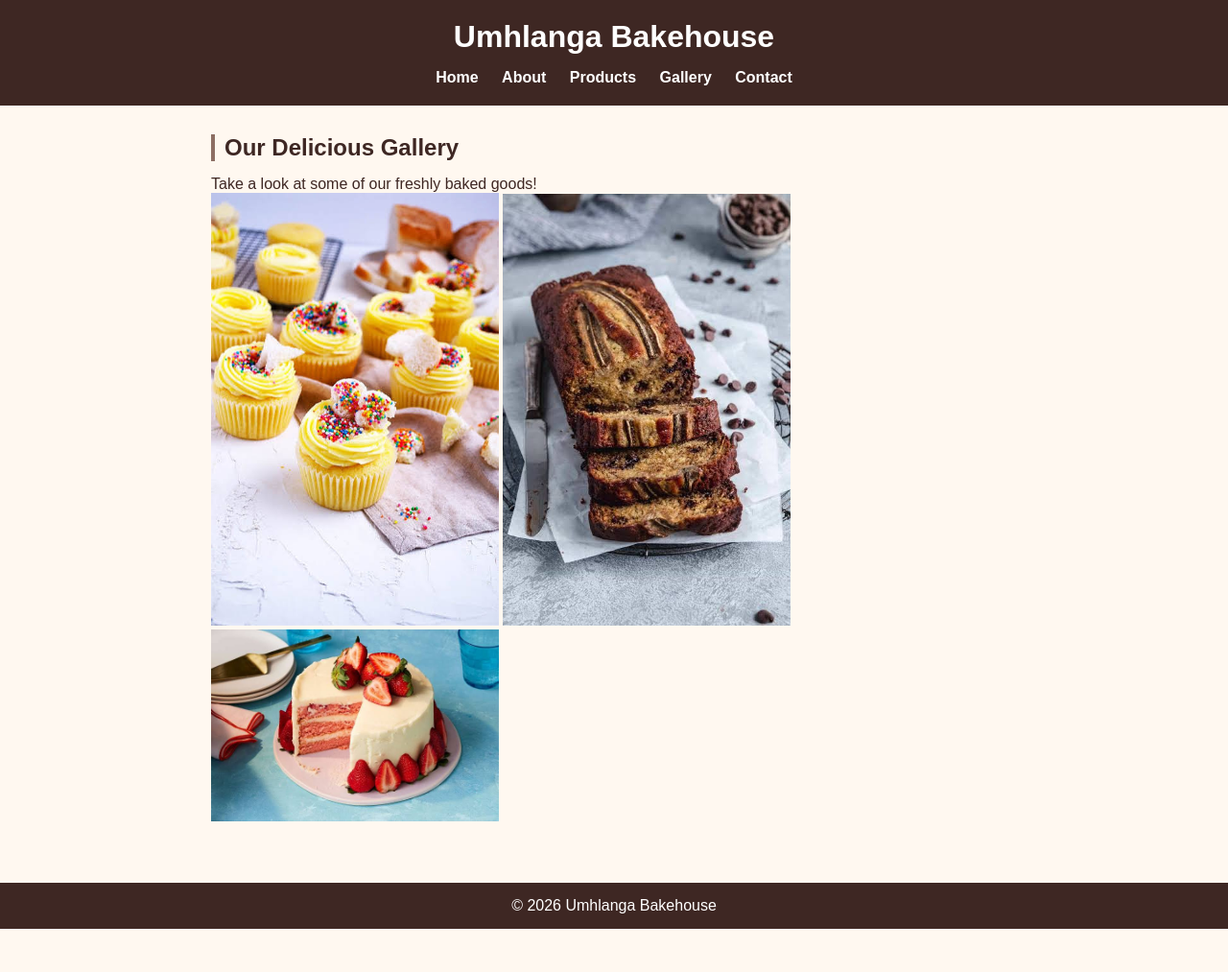
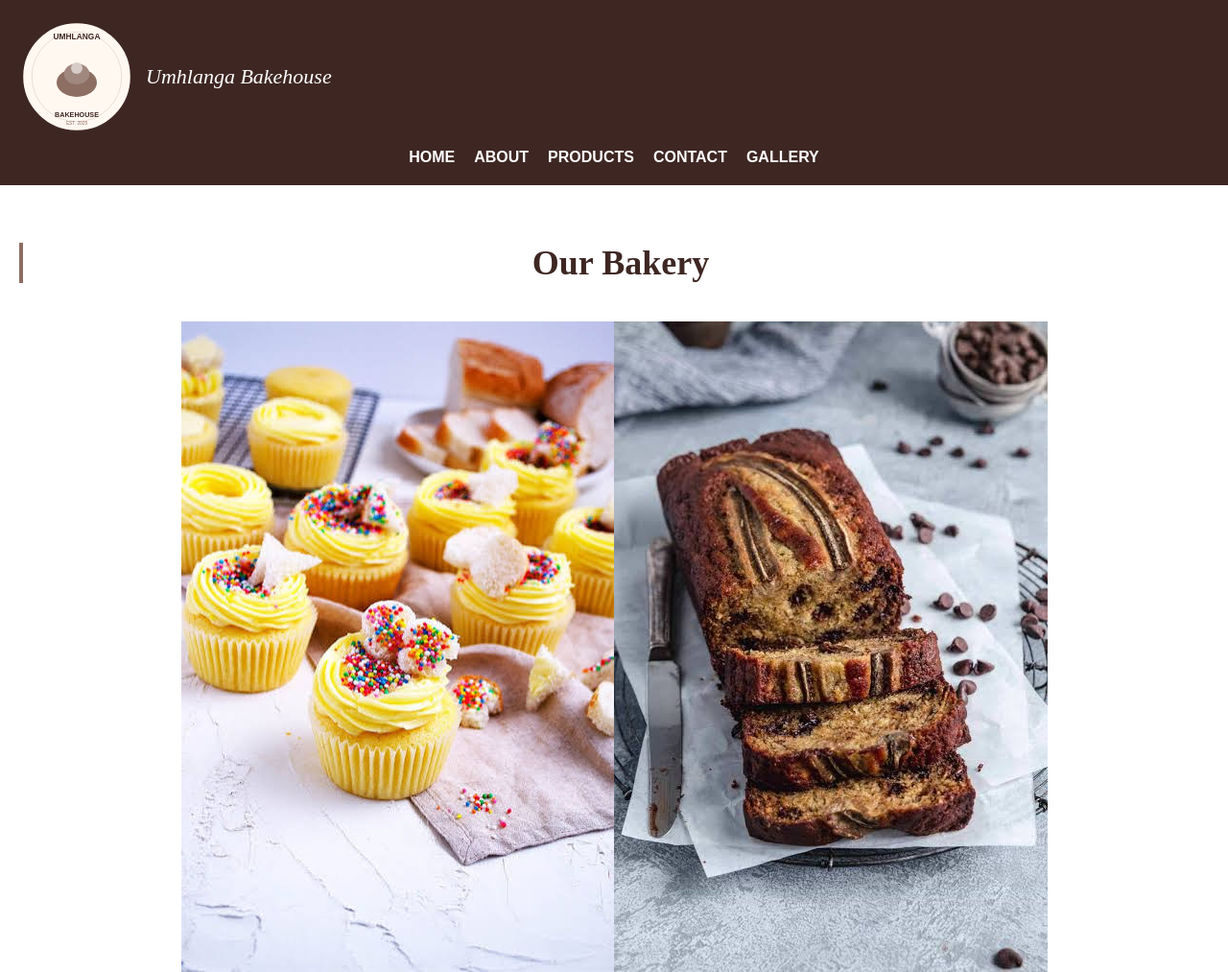
Before and after one commit to zime-a11ly/WEDE5020_UmhlangaBakehouse, a plain HTML site: page Gallery.html in a window 1280 px wide. Shown: the top 1013 px of the page at 96% size. Before the commit the page ends 968 px from the top, so only its background shows below. Drawn offline with Linux system fonts and the light colour scheme.

Commit message:
Update Gallery.html

```diff
--- a/Gallery.html
+++ b/Gallery.html
@@ -1,37 +1,23 @@
 <!DOCTYPE html>
 <html lang="en">
 <head>
-    <meta charset="UTF-8">
-    <meta name="viewport" content="width=device-width, initial-scale=1.0">
-    <link rel="stylesheet" href="css/style.css">
-    <title>Gallery - Umhlanga Bakehouse</title>
-
+<meta charset="UTF-8"><meta name="viewport" content="width=device-width, initial-scale=1.0">
+<link rel="stylesheet" href="css/style.css">
+<title>Gallery - Umhlanga Bakehouse</title>
 </head>
 <body>
-    <header>
-        <h1>Umhlanga Bakehouse</h1>
-        <nav>
-            <a href="index.html">Home</a>
-            <a href="About.html">About</a>
-            <a href="Products.html">Products</a>
-            <a href="Gallery.html">Gallery</a>
-            <a href="Contact.html">Contact</a>
-        </nav>
-    </header>
-
-    <main>
-        <h2>Our Delicious Gallery</h2>
-        <p>Take a look at some of our freshly baked goods!</p>
-
-        <!-- Add your images here -->
-        <img src="cake1.jpg" alt="Chocolate Cake" width="300">
-        <img src="cake2.jpg" alt="Cupcakes" width="300">
-        <img src="cake3.jpg" alt="Fresh Bread" width="300">
-
-    </main>
-
-    <footer>
-        <p>&copy; 2026 Umhlanga Bakehouse</p>
-    </footer>
+<header>
+<div style="display:flex; align-items:center; gap:12px;">
+<img src="logo.svg" alt="logo"><h1 style="font-family:'Playfair Display',serif; font-style:italic; font-size:22px; font-weight:400;">Umhlanga Bakehouse</h1>
+</div>
+<nav><a href="index.html">HOME</a><a href="About.html">ABOUT</a><a href="Products.html">PRODUCTS</a><a href="Contact.html">CONTACT</a><a href="Gallery.html">GALLERY</a></nav>
+</header>
+<section style="background:white; padding:60px 20px; text-align:center;">
+<h2 style="font-family:'Playfair Display',serif; font-size:36px;">Our Bakery</h2>
+<div class="gallery" style="margin-top:40px;">
+<img src="cake1.jpg"><img src="cake2.jpg"><img src="cake3.jpg">
+</div>
+</section>
+<footer><p>&copy; 2026 Umhlanga Bakehouse. All rights reserved.</p></footer>
 </body>
 </html>
```
